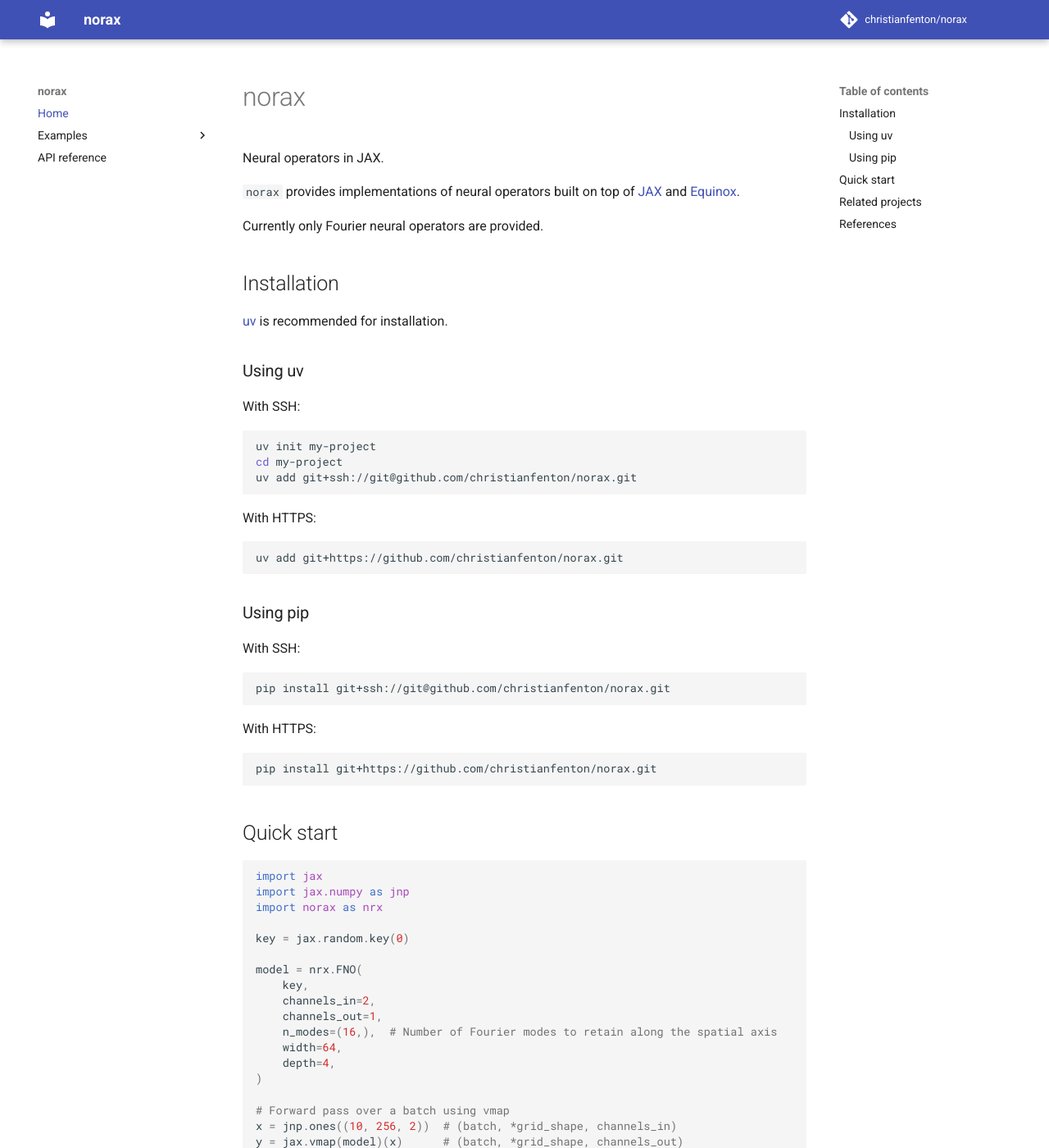
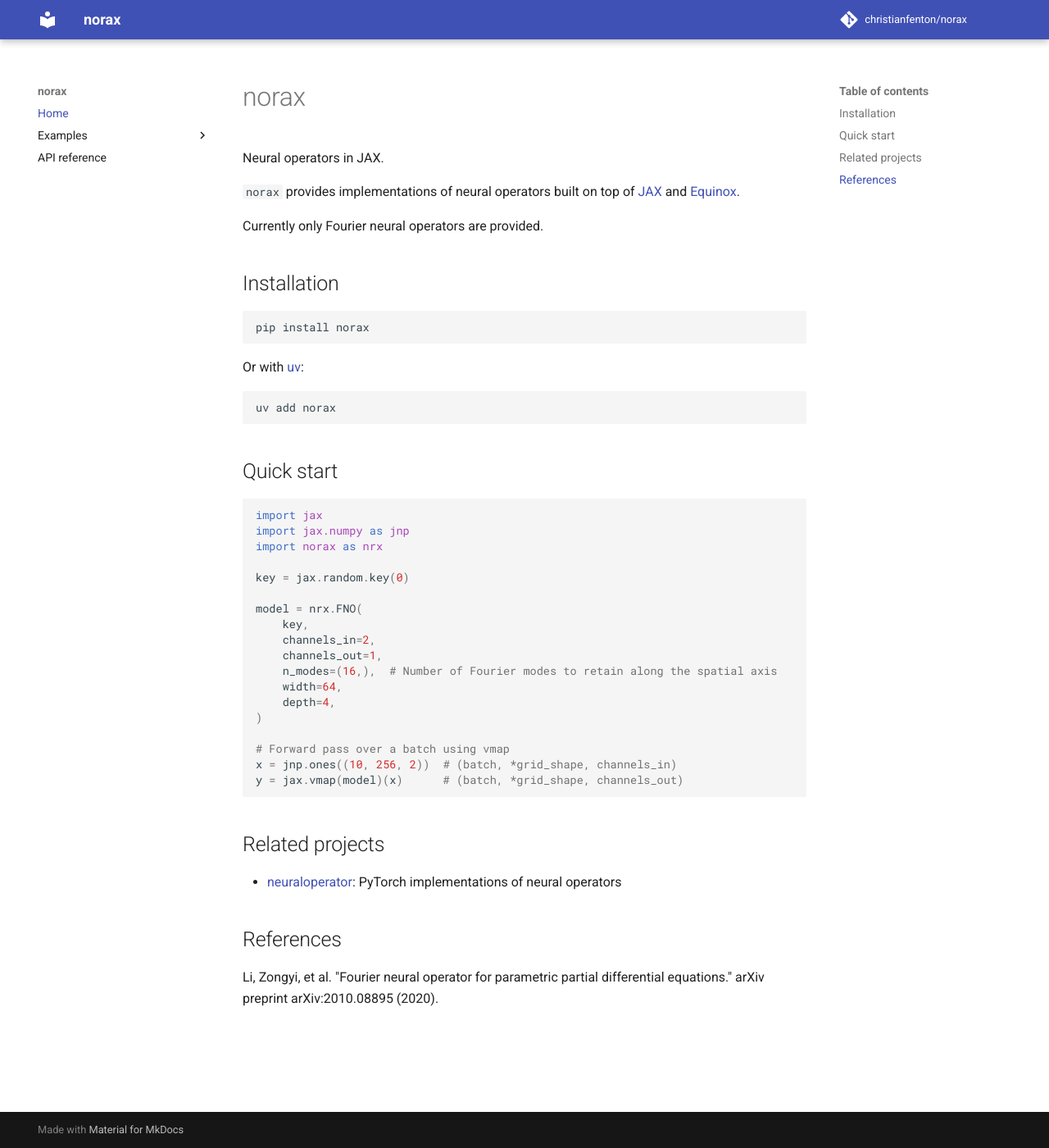
Before and after one commit to christianfenton/norax, an MkDocs documentation site: the page built from docs/index.md, in a window 1280 px wide and 1400 px high. Shown: the whole window at 82% size. Built offline with MkDocs 1.6.1 and Material for MkDocs 9.7.7, drawn with Linux system fonts in a browser that asks for light colours; comment, search, counter and statistics services are not loaded.

````diff
--- a/docs/index.md
+++ b/docs/index.md
@@ -10,32 +10,14 @@ Currently only Fourier neural operators are provided.
 
 ## Installation
 
-[uv](https://docs.astral.sh/uv/) is recommended for installation.
-
-### Using uv
-
-With SSH:
 ```bash
-uv init my-project
-cd my-project
-uv add git+ssh://git@github.com/christianfenton/norax.git
+pip install norax
 ```
 
-With HTTPS:
+Or with [uv](https://docs.astral.sh/uv/):
+
 ```bash
-uv add git+https://github.com/christianfenton/norax.git
-```
-
-### Using pip
-
-With SSH:
-```bash
-pip install git+ssh://git@github.com/christianfenton/norax.git
-```
-
-With HTTPS:
-```bash
-pip install git+https://github.com/christianfenton/norax.git
+uv add norax
 ```
 
 ## Quick start
````
Also changed, not shown: README.md (+4 -22 lines), pyproject.toml (+8 -1 lines), 2 other files.
